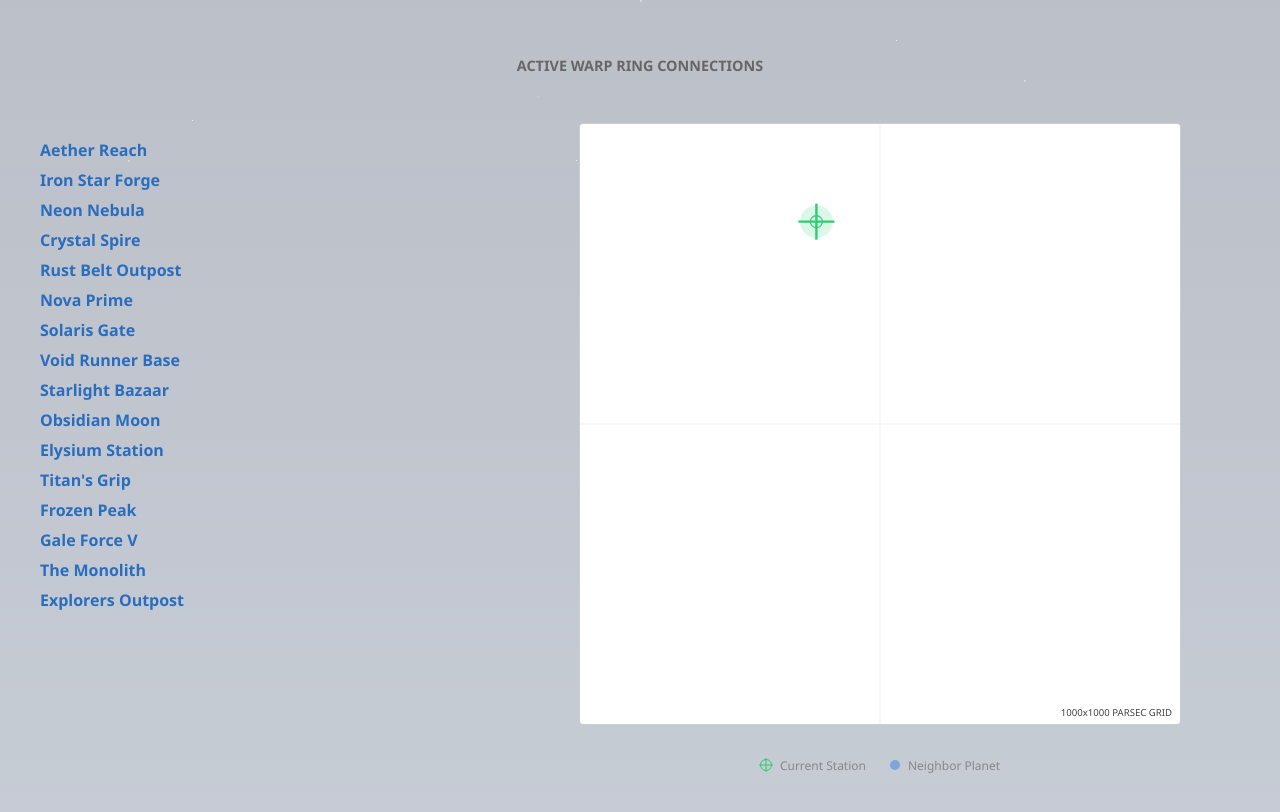
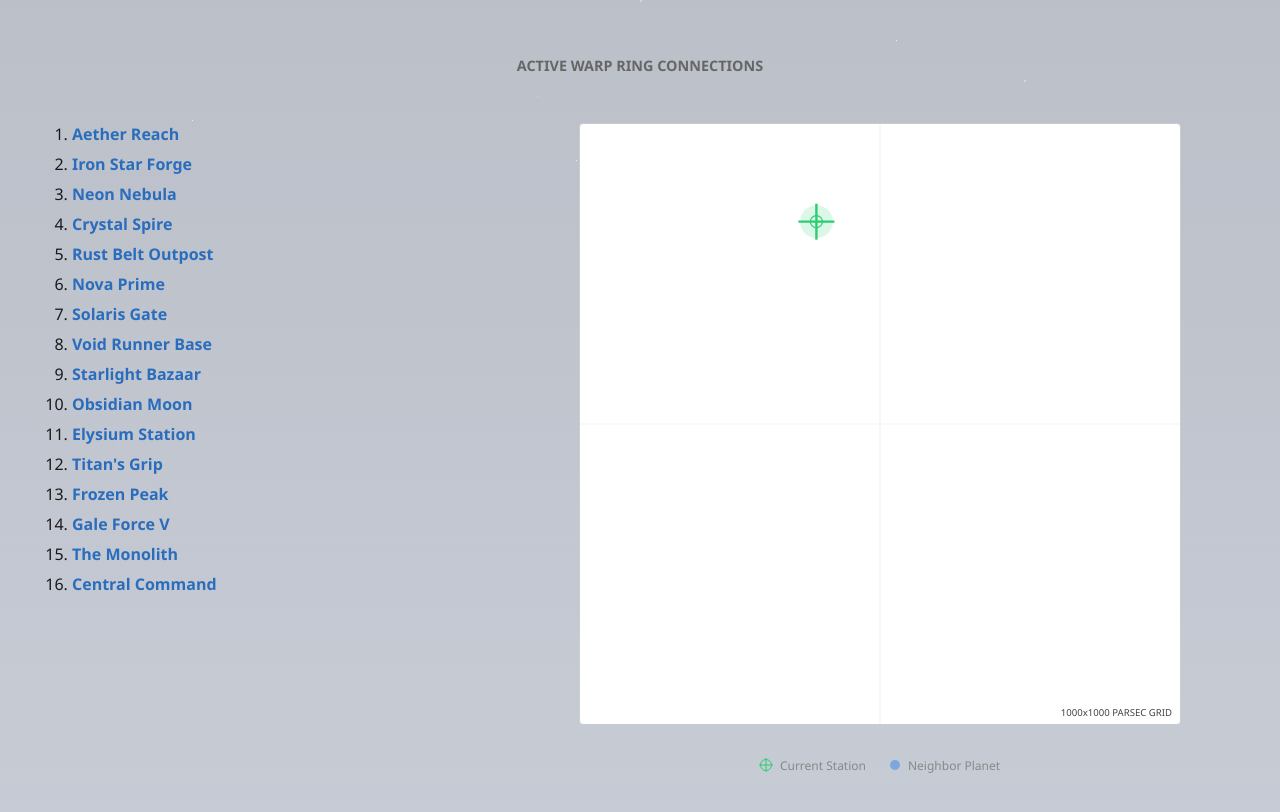
Before and after one commit to sergeychernyshev/federated-planets, a website: page public/index.html in a window 1280 px wide. Shown: the part 560-1372 px from the top of the page. Drawn offline with Linux system fonts and the light colour scheme.

Commit message:
Simplified HTML structure a bit

```diff
--- a/public/index.html
+++ b/public/index.html
@@ -33,20 +33,8 @@
           <div class="star-map-container">
             <svg viewBox="0 0 1000 1000" id="universe-map">
               <!-- Grid Lines -->
-              <line
-                class="map-grid-line"
-                x1="0"
-                y1="500"
-                x2="1000"
-                y2="500"
-              ></line>
-              <line
-                class="map-grid-line"
-                x1="500"
-                y1="0"
-                x2="500"
-                y2="1000"
-              ></line>
+              <line class="map-grid-line" x1="0" y1="500" x2="1000" y2="500"></line>
+              <line class="map-grid-line" x1="500" y1="0" x2="500" y2="1000"></line>
 
               <!-- Dynamic Content Containers (Populated by build script) -->
               <g id="map-course-lines"></g>
@@ -54,20 +42,8 @@
 
               <!-- You Are Here (Crosshair) -->
               <g class="crosshair" transform="translate(394.001, 162.787)">
-                <line
-                  class="crosshair-line h"
-                  x1="-30"
-                  y1="0"
-                  x2="30"
-                  y2="0"
-                ></line>
-                <line
-                  class="crosshair-line v"
-                  x1="0"
-                  y1="-30"
-                  x2="0"
-                  y2="30"
-                ></line>
+                <line class="crosshair-line h" x1="-30" y1="0" x2="30" y2="0"></line>
+                <line class="crosshair-line v" x1="0" y1="-30" x2="0" y2="30"></line>
                 <circle class="crosshair-circle" cx="0" cy="0" r="10"></circle>
                 <circle class="crosshair-pulse" cx="0" cy="0" r="10"></circle>
               </g>
@@ -88,88 +64,25 @@
           </div>
         </div>
 
-        <div id="links">
-          <div class="neighbor-entry">
-            <a href="https://aether.reach.io" class="neighbor-link"
-              >Aether Reach</a
-            >
-          </div>
-          <div class="neighbor-entry">
-            <a href="https://ironstar.forge" class="neighbor-link"
-              >Iron Star Forge</a
-            >
-          </div>
-          <div class="neighbor-entry">
-            <a href="https://neon.nebula.web" class="neighbor-link"
-              >Neon Nebula</a
-            >
-          </div>
-          <div class="neighbor-entry">
-            <a href="https://crystal.spire.planet" class="neighbor-link"
-              >Crystal Spire</a
-            >
-          </div>
-          <div class="neighbor-entry">
-            <a href="https://rustbelt.outpost.space" class="neighbor-link"
-              >Rust Belt Outpost</a
-            >
-          </div>
-          <div class="neighbor-entry">
-            <a href="https://nova.prime.core" class="neighbor-link"
-              >Nova Prime</a
-            >
-          </div>
-          <div class="neighbor-entry">
-            <a href="https://solaris.gate.link" class="neighbor-link"
-              >Solaris Gate</a
-            >
-          </div>
-          <div class="neighbor-entry">
-            <a href="https://void.runner.base" class="neighbor-link"
-              >Void Runner Base</a
-            >
-          </div>
-          <div class="neighbor-entry">
-            <a href="https://starlight.bazaar.trade" class="neighbor-link"
-              >Starlight Bazaar</a
-            >
-          </div>
-          <div class="neighbor-entry">
-            <a href="https://obsidian.moon.base" class="neighbor-link"
-              >Obsidian Moon</a
-            >
-          </div>
-          <div class="neighbor-entry">
-            <a href="https://elysium.station.xyz" class="neighbor-link"
-              >Elysium Station</a
-            >
-          </div>
-          <div class="neighbor-entry">
-            <a href="https://titans.grip.mining" class="neighbor-link"
-              >Titan's Grip</a
-            >
-          </div>
-          <div class="neighbor-entry">
-            <a href="https://frozen.peak.outpost" class="neighbor-link"
-              >Frozen Peak</a
-            >
-          </div>
-          <div class="neighbor-entry">
-            <a href="https://galeforce.five.storm" class="neighbor-link"
-              >Gale Force V</a
-            >
-          </div>
-          <div class="neighbor-entry">
-            <a href="https://the.monolith.mystery" class="neighbor-link"
-              >The Monolith</a
-            >
-          </div>
-          <div class="neighbor-entry">
-            <a href="https://www.nasa.gov/" class="neighbor-link"
-              >Explorers Outpost</a
-            >
-          </div>
-        </div>
+        <ol class="warp-links">
+          <!-- Add planets here. Build script will generate map markers and coordinates. -->
+          <li><a href="https://aether.reach.io">Aether Reach</a></li>
+          <li><a href="https://ironstar.forge">Iron Star Forge</a></li>
+          <li><a href="https://neon.nebula.web">Neon Nebula</a></li>
+          <li><a href="https://crystal.spire.planet">Crystal Spire</a></li>
+          <li><a href="https://rustbelt.outpost.space">Rust Belt Outpost</a></li>
+          <li><a href="https://nova.prime.core">Nova Prime</a></li>
+          <li><a href="https://solaris.gate.link">Solaris Gate</a></li>
+          <li><a href="https://void.runner.base">Void Runner Base</a></li>
+          <li><a href="https://starlight.bazaar.trade">Starlight Bazaar</a></li>
+          <li><a href="https://obsidian.moon.base">Obsidian Moon</a></li>
+          <li><a href="https://elysium.station.xyz">Elysium Station</a></li>
+          <li><a href="https://titans.grip.mining">Titan's Grip</a></li>
+          <li><a href="https://frozen.peak.outpost">Frozen Peak</a></li>
+          <li><a href="https://galeforce.five.storm">Gale Force V</a></li>
+          <li><a href="https://the.monolith.mystery">The Monolith</a></li>
+          <li><a href="https://www.nasa.gov/">Central Command</a></li>
+        </ol>
       </div>
     </section>
 
--- a/public/map.js
+++ b/public/map.js
@@ -1,6 +1,6 @@
 // Bidirectional Hover Highlighting
 const handleHover = (e) => {
-  const item = e.target.closest(".neighbor-link, .neighbor-circle, .coord");
+  const item = e.target.closest(".warp-links a, .neighbor-circle, .coord");
   if (!item) return;
 
   const id = item.dataset.id;
--- a/public/planet.css
+++ b/public/planet.css
@@ -247,7 +247,7 @@ p {
     width: 60%;
   }
 
-  #links {
+  .warp-links {
     flex: 1;
     margin-top: 0;
     padding-top: 1rem;
@@ -297,21 +297,59 @@ p {
     transform 0.3s;
 }
 
-.neighbor-entry {
+.warp-links {
+  flex: 1;
+  margin: 0;
+  padding: 0 0 0 2rem; /* Give space for numbers */
+  list-style-position: outside;
+}
+
+.warp-links li {
+  display: list-item; /* Restore list item behavior */
+  margin-bottom: 0.5rem;
+  width: 100%;
+}
+
+.neighbor-entry-content {
   display: flex;
   justify-content: space-between;
   align-items: center;
-  margin-bottom: 0.5rem;
   gap: 1rem;
   width: 100%;
 }
 
-.neighbor-entry a {
+.warp-links li a {
+  color: var(--warp-accent);
+  text-decoration: none;
+  font-weight: bold;
+  transition:
+    color 0.3s,
+    text-shadow 0.3s,
+    transform 0.3s;
   overflow: hidden;
   text-overflow: ellipsis;
   white-space: nowrap;
   flex: 1;
   text-align: left;
+}
+
+.warp-links li a:hover,
+.warp-links li a.active {
+  color: #fff;
+  text-shadow: 0 0 10px var(--warp-accent);
+}
+
+.warp-links li a.active {
+  transform: scale(1.05);
+}
+
+@media (prefers-color-scheme: light) {
+  .warp-links li a:hover,
+  .warp-links li a.active {
+    color: var(--warp-accent);
+    text-shadow: none;
+    text-decoration: underline;
+  }
 }
 
 .coord {
```
Also changed, not shown: scripts/update-map.js (+17 -21 lines).
